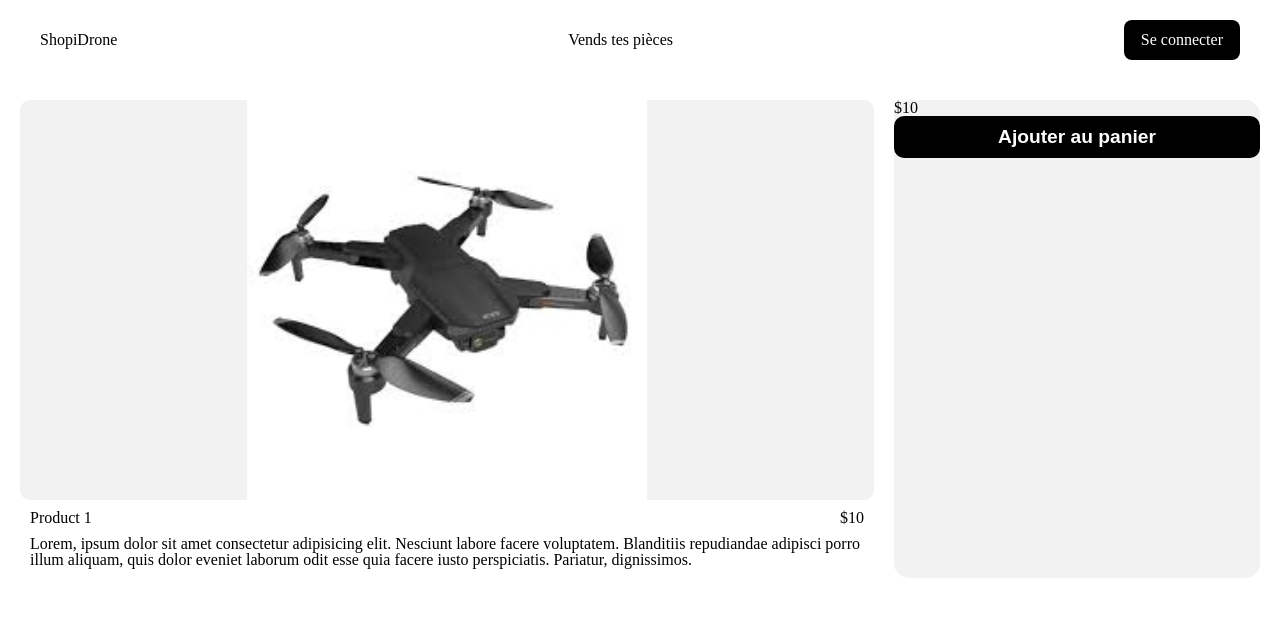
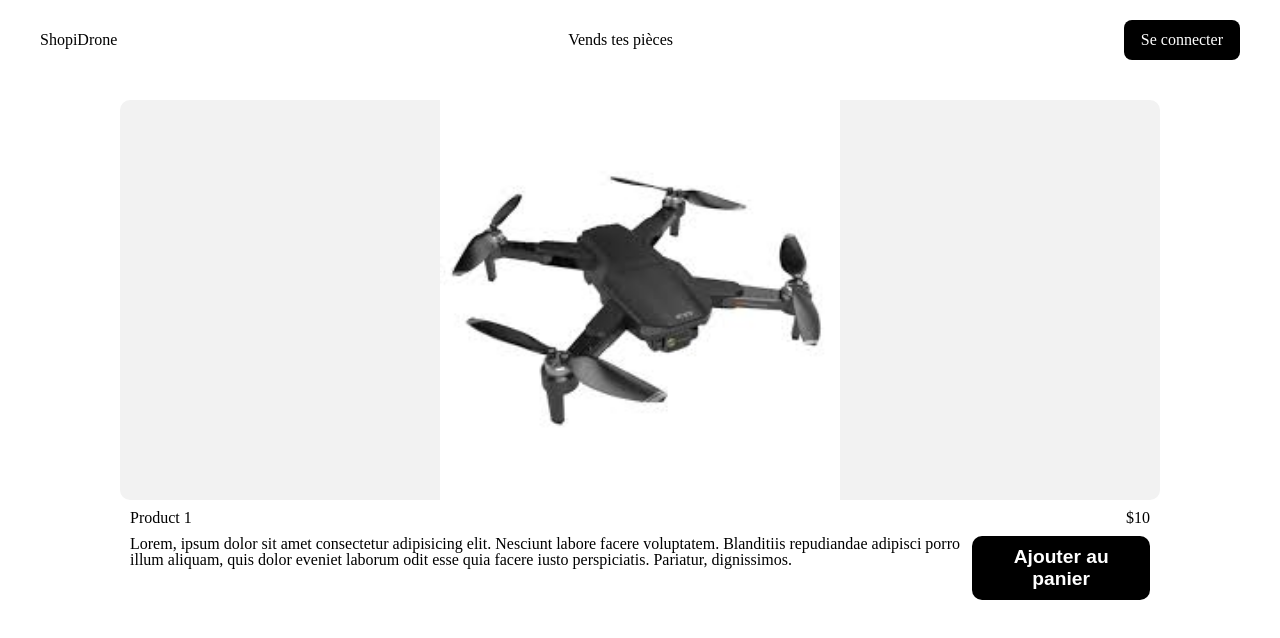
Before and after one commit to ShopiDroneOrganisation/ShopiDrone-front, a Next.js app: page /product/1 in a window 1280 px wide. Shown: the top 638 px of the page. Built offline with nearby package versions, Linux system fonts and the light colour scheme.

Commit message:
fix some style

```diff
--- a/src/app/components/NavBar/navbar.scss
+++ b/src/app/components/NavBar/navbar.scss
@@ -3,6 +3,8 @@
     top: 0;
     left: 0;
     width: 100%;
+    background-color: white;
+    z-index: 10;
 
     .content {
         gap: 20px;
--- a/src/app/product/[id]/DetailsItem.scss
+++ b/src/app/product/[id]/DetailsItem.scss
@@ -2,9 +2,10 @@
     padding: 20px;
     display: flex;
     gap: 20px;
+    margin-left: 100px;
+    margin-right: 100px;
 
     .details-item-infos {
-        width: 70%;
 
         .details-image {
             height: 400px;
@@ -37,13 +38,12 @@
     }
 
     .details-button-container {
-        background-color: #F2F2F2;
-        width: 30%;
         border-radius: 15px;
+        display: flex;
 
         .details-button {
-            width: 100%;
             padding: 10px;
+            width: 300px;
             border-radius: 10px;
             background-color: black;
             color: white;
--- a/src/app/product/[id]/page.tsx
+++ b/src/app/product/[id]/page.tsx
@@ -27,12 +27,11 @@ const ProductDetail: React.FC = () => {
             <h2>{product.name}</h2>
             <p>${product.price}</p>
           </div>
+      <div className="details-button-container">
           <p>{product.description}</p>
+        <button className="details-button">Ajouter au panier</button>
         </div>
       </div>
-      <div className="details-button-container">
-      <p>${product.price}</p>
-        <button className="details-button">Ajouter au panier</button>
       </div>
     </div>
   );
```
